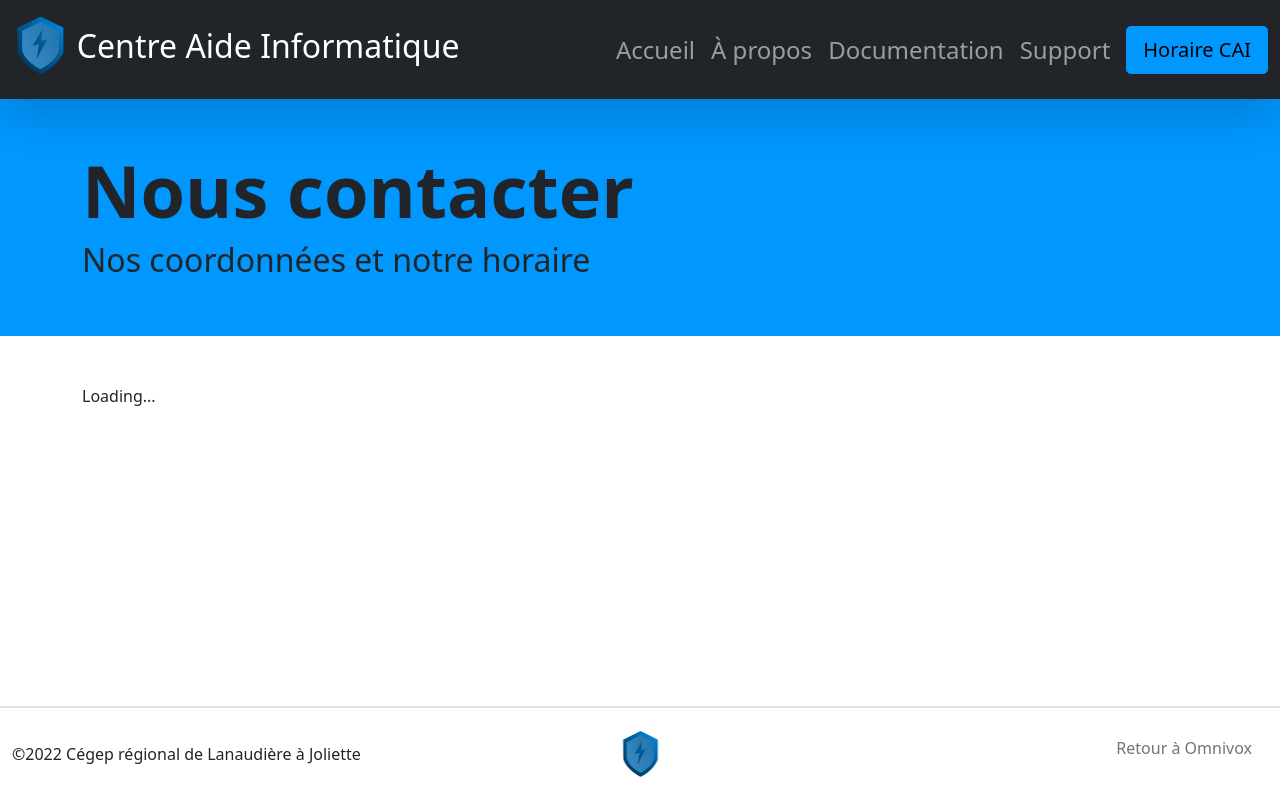
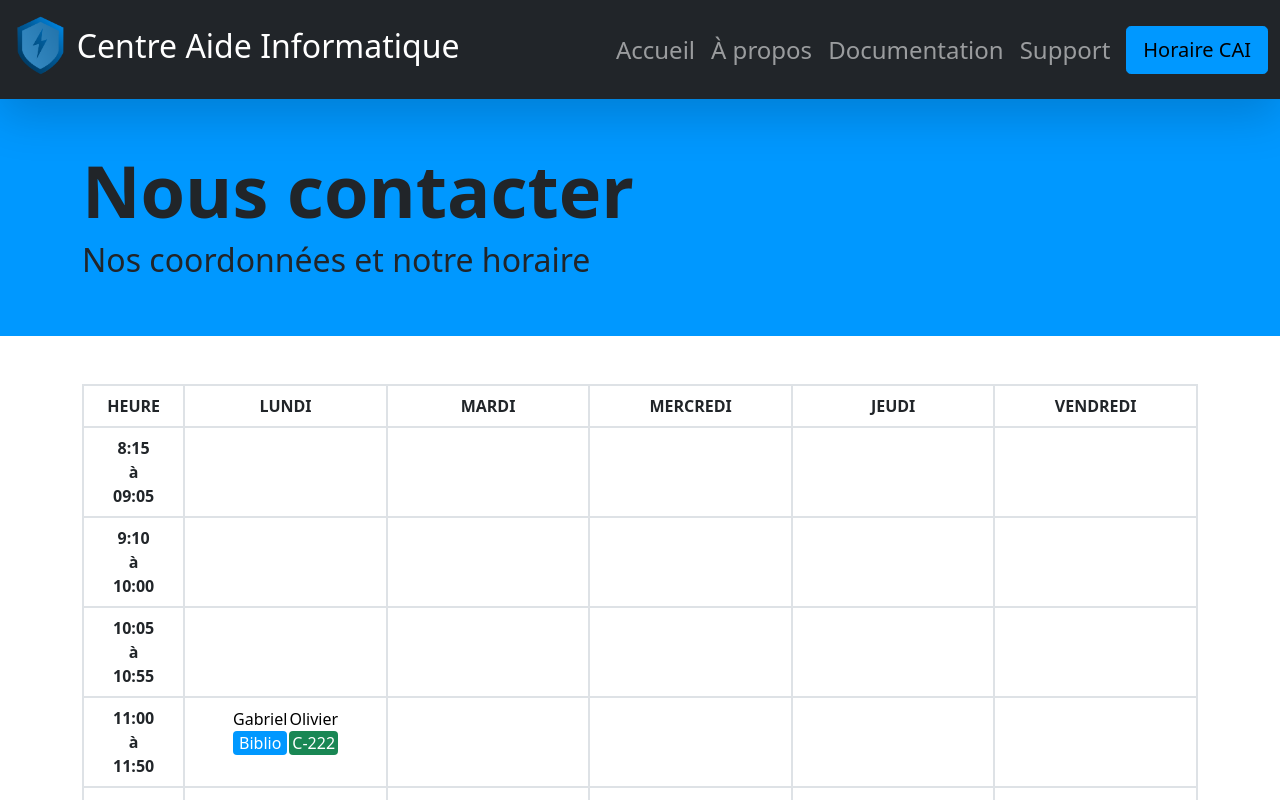
Before and after one commit to darkhappy/projet-soutien, a React (Create React App) app: page /contact in a window 1280 px wide. Shown: the top 800 px of the page. Built offline with nearby package versions, Linux system fonts and the light colour scheme.

Commit message:
Fix desktop calendar

```diff
--- a/src/components/Calendar/CalendarCard.jsx
+++ b/src/components/Calendar/CalendarCard.jsx
@@ -13,7 +13,7 @@ export default function CalendarCard({ start, end, persons }) {
       <Row className="align-items-center py-2 container-fluid">
         <Col xs={"auto"} sm={2} className="fw-bold">
           {start}
-          <br />
+          <center>à</center>
           {end}
         </Col>
         <Col className="border-start">
--- a/src/components/Calendar/CalendarDesktopView.jsx
+++ b/src/components/Calendar/CalendarDesktopView.jsx
@@ -2,11 +2,9 @@ import dayjs from "dayjs";
 import CustomParseFormat from "dayjs/plugin/customParseFormat";
 import schedule from "../../data/schedule.json";
 
+const hours = ["8:15","9:10","10:05","11:00","11:55","12:50","13:45","14h:40","15:35","16:30","17:25"];
+
 export default function CalendarDesktopView() {
-  // TODO: fix this shit
-  // schedule.json a un nouveau format, il faut donc refaire le code de l'horaire
-  return <p>Loading...</p>;
-  /*
   return (
     <div className="table-responsive">
       <table className="table table-bordered text-center ">
@@ -24,51 +22,47 @@ export default function CalendarDesktopView() {
       </table>
     </div>
   );
-  */
 }
 
 function Horaire() {
-  const hours = [];
-
-  schedule.forEach((item) => {
-    let findItem = hours.find((x) => x === item.start);
-    if (!findItem) hours.push(item.start);
-  });
-
   dayjs.extend(CustomParseFormat);
   return (
     <tbody>
     {hours.map((hour) => (
-        <tr className="border-2">
-          <th className="align-middle border-2 col-1" scope="row">
+      <tr className="border-2" key={hour + "1"}>
+        <th className="align-middle border-2 col-1" scope="row" key={hour + "2"}>
           {hour}
-            <br />
+          <br/>
           à
-            <br />
+          <br/>
           {dayjs(hour, "HH:mm").add(50, "m").format("HH:mm")}
         </th>
-          {[1, 2, 3, 4, 5].map((jour) => (
-            <td className="border-2 col-2">
-              {" "}
-              {Disponibilite(jour, hour).length > 0 ? (
-                <table className="d-flex justify-content-center">
-                  {Disponibilite(jour, hour).map((personne) => (
-                    <td className="border-0">
-                      <div className={`${personne} text-black`}>
-                        {" "}
-                        {personne.person}{" "}
+        {[0,1,2,3,4].map((day) => (
+          <td className="border-2 col-2" key={hour + day + "1"}>
+            {Disponibilite(day, hour) != null ? (
+                <table className="d-flex justify-content-center" key={hour + day + "2"}>
+                  <tbody><tr>
+                  {Disponibilite(day, hour)[0] != null ?
+                    <td className="border-0" key={hour + day + "3"}>
+                      <div className="text-black" key={hour + day + "4"}>
+                        {Disponibilite(day, hour)[0] }
                       </div>
-                      <div
-                        className={
-                          personne.local === "C-220"
-                            ? "bg-primary rounded text-white"
-                            : "bg-success rounded text-white"
-                        }
-                      >
-                        {personne.local}
+                      <div className="bg-primary rounded text-white" key={hour + day + "5"}>
+                        Biblio
                       </div>
                       </td>
-                  ))}
+                  : null}
+                  {Disponibilite(day, hour)[1] != null ?
+                    <td className="border-0" key={hour + day + "6"}>
+                      <div className="text-black" key={hour + day + "7"}>
+                        {Disponibilite(day, hour)[1] }
+                      </div>
+                      <div className="bg-success rounded text-white" key={hour + day + "8"}>
+                        C-222
+                      </div>
+                    </td>
+                  : null}
+                  </tr></tbody>
                 </table>
               ) : null}
           </td>
@@ -80,5 +74,42 @@ function Horaire() {
 }
 
 function Disponibilite(day, start) {
-  return schedule.filter((a) => a.day === day && a.start === start);
+  let result = null;
+  if (day == 0)
+    schedule.monday.map((d) =>
+    {
+      if (d.start === start) {
+        result = [d.biblio, d.c220];
       }
+    })
+  else if (day == 1)
+    schedule.tuesday.map((d) =>
+    {
+      if (d.start === start) {
+        result = [d.biblio, d.c220];
+      }
+    })
+  else if (day == 2)
+    schedule.wednesday.map((d) =>
+    {
+      if (d.start === start) {
+        result = [d.biblio, d.c220];
+      }
+    })
+  else if (day == 3)
+    schedule.thursday.map((d) =>
+    {
+      if (d.start === start) {
+        result = [d.biblio, d.c220];
+      }
+    })
+  else if (day == 4)
+    schedule.friday.map((d) =>
+    {
+      if (d.start === start) {
+        result = [d.biblio, d.c220];
+      }
+    })
+
+  return result;
+}
```
Lines whose indentation alone changed are shown as unchanged.
